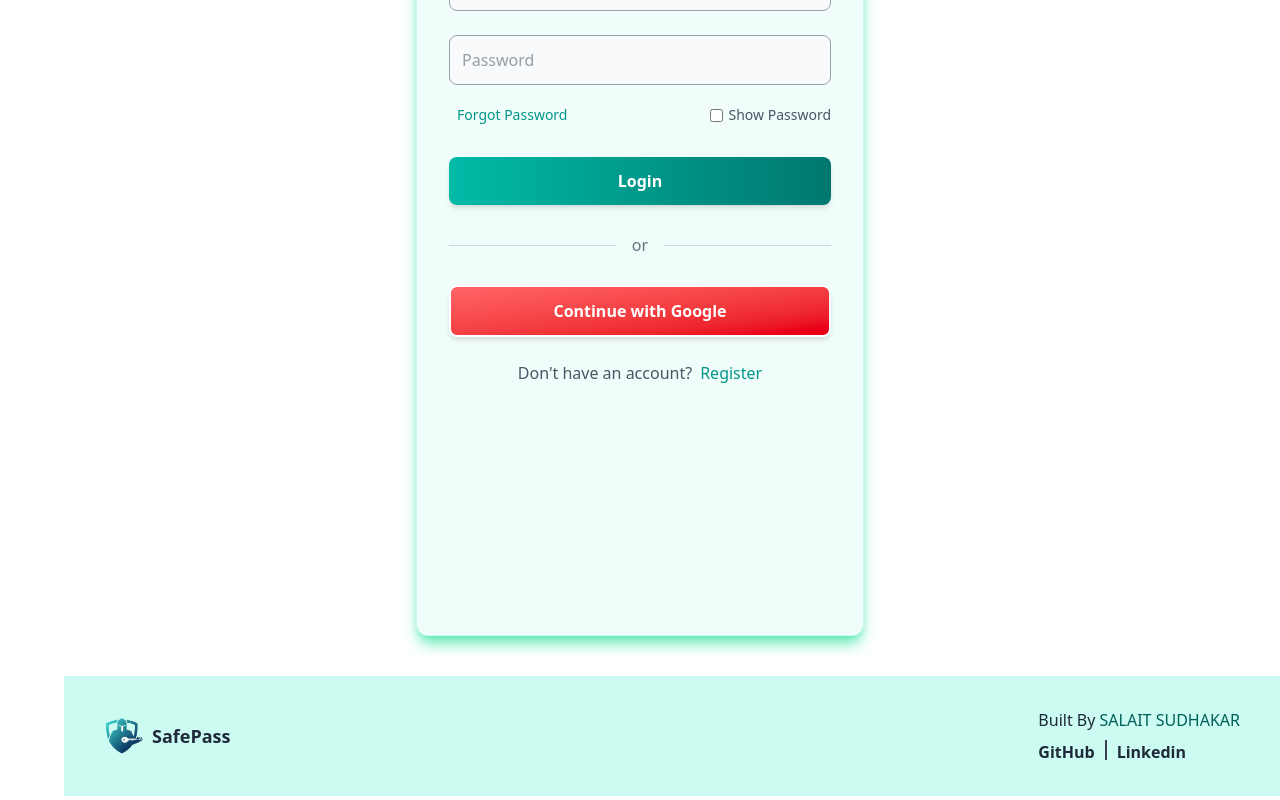
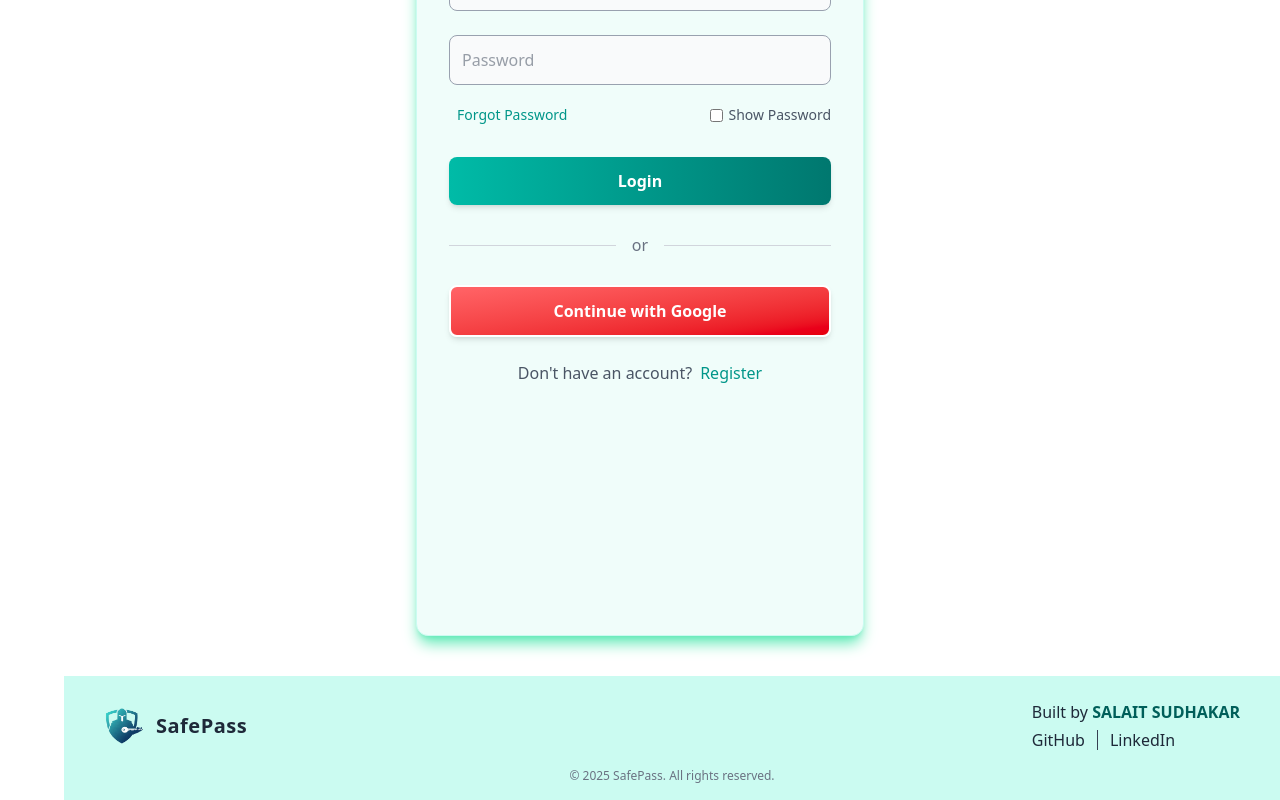
Before and after one commit to SalaitSudhakar/password-manager-frontend, a React (Vite) app: page /login in a window 1280 px wide. Shown: the part 290-1090 px from the top of the page. Built offline with nearby package versions, Linux system fonts and the light colour scheme; no server answers.

Commit message:
Update Home page content

```diff
--- a/src/Components/Footer.jsx
+++ b/src/Components/Footer.jsx
@@ -7,41 +7,50 @@ const Footer = () => {
 
   return (
     <div
-      className={`bg-teal-100 text-gray-800 p-6 ${
+      className={`bg-teal-100 text-gray-800 p-4 transition-all duration-300 ${
         isSidebarOpen ? "sm:ml-60" : "sm:ml-16"
       }`}
     >
-      <div className="flex flex-col sm:flex-row sm:justify-between sm:items-center p-2 max-w-6xl mx-auto ">
-        <div className="flex gap-4 sm:gap-2 sm:items-center sm:justify-center">
-          <img src="logo.png" alt="logo" className="w-10 h-10 " />
-          <p className="text-lg font-bold">SafePass</p>
+      <div className="flex flex-col sm:flex-row sm:justify-between sm:items-center p-2 max-w-6xl mx-auto gap-3">
+        {/* Logo & Title */}
+        <div className="flex items-center gap-3">
+          <img src="logo.png" alt="logo" className="w-10 h-10" />
+          <p className="text-xl font-bold tracking-wide">SafePass</p>
         </div>
 
-        <div className="flex flex-col gap-2 ">
-          <p className="font">
-            Built By{" "}
-            <span className="font-medium text-teal-800 uppercase">Salait Sudhakar</span>
+        {/* Author Info + Socials */}
+        <div className="flex flex-col gap-1 text-sm sm:text-base">
+          <p>
+            Built by{" "}
+            <span className="font-semibold text-teal-800 uppercase">
+              Salait Sudhakar
+            </span>
           </p>
 
-          <div className="font-semibold flex gap-2.5">
+          <div className="font-medium flex items-center gap-3">
             <Link
-              to={"https://github.com/SalaitSudhakar"}
-              className="hover:text-gray-700"
+              to="https://github.com/SalaitSudhakar"
+              className="hover:text-gray-700 transition-colors"
               target="_blank"
+              rel="noopener noreferrer"
             >
               GitHub
             </Link>
-            <span className="h-5 w-[2px] bg-gray-700">{""}</span>
+            <span className="h-5 w-[1px] bg-gray-700"></span>
             <Link
-              to={"https://www.linkedin.com/in/salaitsudhakar"}
-              className="hover:text-gray-700"
+              to="https://www.linkedin.com/in/salaitsudhakar"
+              className="hover:text-gray-700 transition-colors"
               target="_blank"
+              rel="noopener noreferrer"
             >
-              Linkedin
+              LinkedIn
             </Link>
           </div>
         </div>
       </div>
+      <p className="text-xs text-gray-500 mt-2 text-center">
+        © {new Date().getFullYear()} SafePass. All rights reserved.
+      </p>
     </div>
   );
 };
--- a/src/Pages/Home.jsx
+++ b/src/Pages/Home.jsx
@@ -1,34 +1,68 @@
 import React from "react";
-import { FaClock, FaSearch, FaShieldAlt } from "react-icons/fa";
 import lock_icon from "../assets/Lock_icon.png";
 import { Link } from "react-router-dom";
+import { FaBolt, FaShieldAlt, FaLock } from "react-icons/fa";
 
 const Home = () => {
   return (
     <div className="min-h-screen bg-teal-50 text-gray-800 ">
       {/* Hero Section */}
-      <div className="container mx-auto px-6 py-20 flex flex-col-reverse lg:flex-col items-center justify-between">
+      <div className="max-w-6xl mx-auto py-20 flex flex-col-reverse sm:flex-col items-center justify-center gap-10 ">
         {/* Text Content */}
-        <div className="lg:w-1/2 w-full mt-10 sm:mt-0">
+        <div className=" sm:w-1/2 mt-10 mx-5 sm:mt-0 mb-5">
           <h1 className="text-4xl md:text-5xl font-bold mb-6 text-teal-700">
-            Secure. Simple. Smart.
+            Secure. Simple. Strong.
           </h1>
           <p className="text-lg text-gray-700 mb-8">
             Manage all your passwords in one safe place. Your digital vault for
             strong, encrypted, and easily accessible credentials.
           </p>
-          <Link to={"/passwords"} className="bg-teal-600 hover:bg-teal-700  text-white px-6 py-3 rounded-xl shadow-lg transition duration-300">
-            Get Started
+          <Link
+            to={"/passwords"}
+            className="bg-gradient-to-br from-teal-600 to-teal-800 hover:from-teal-500 hover:to-teal-600 shadow-lg shadow-teal-200 border   text-white px-6 py-3 rounded-xl  transition-all duration-300"
+          >
+            Add Passwords
           </Link>
         </div>
 
         {/* Image */}
-        <div className="mt-0 sm:mt-10">
+        <div className="relative font-semibold text-teal-100 text-lg">
           <img
             src={lock_icon}
             alt="Password Manager Screenshot"
-            className="w-[300px] h-[450px] md:w-[350px] md:h-[500px] rounded-2xl "
+            className="w-[200px] h-[300px] md:w-[400px] md:h-[500px] rounded-2xl "
           />
+          {/* 3D Badge: Strong */}
+          <div className="absolute top-[10%] -left-5">
+            <div className="relative inline-block px-4 py-2 rounded-lg font-semibold text-gray-800 bg-amber-500 shadow-md -rotate-3">
+              {/* Translated Shadow Layer */}
+
+              <div className="flex items-center gap-2 relative z-10">
+                <FaBolt />
+                Strong
+              </div>
+            </div>
+          </div>
+
+          {/* 3D Badge: Safe */}
+          <div className="absolute top-[35%] -right-5">
+            <div className="relative inline-block px-4 py-2 rounded-lg font-semibold text-gray-800 bg-amber-500 shadow-md rotate-3">
+              <div className="flex items-center gap-2 relative z-10">
+                <FaShieldAlt />
+                Safe
+              </div>
+            </div>
+          </div>
+
+          {/* 3D Badge: Simple */}
+          <div className="absolute top-[70%] -left-5">
+            <div className="relative inline-block px-4 py-2 rounded-lg font-semibold text-gray-800 bg-amber-500 shadow-md rotate-5">
+              <div className="flex items-center gap-2 relative z-10">
+                <FaLock />
+                Simple
+              </div>
+            </div>
+          </div>
         </div>
       </div>
     </div>
```
Also changed, not shown: src/Components/Navbar.jsx (+3 -1 lines), src/Components/UpdateProfileTab.jsx (+1 -1 lines).
